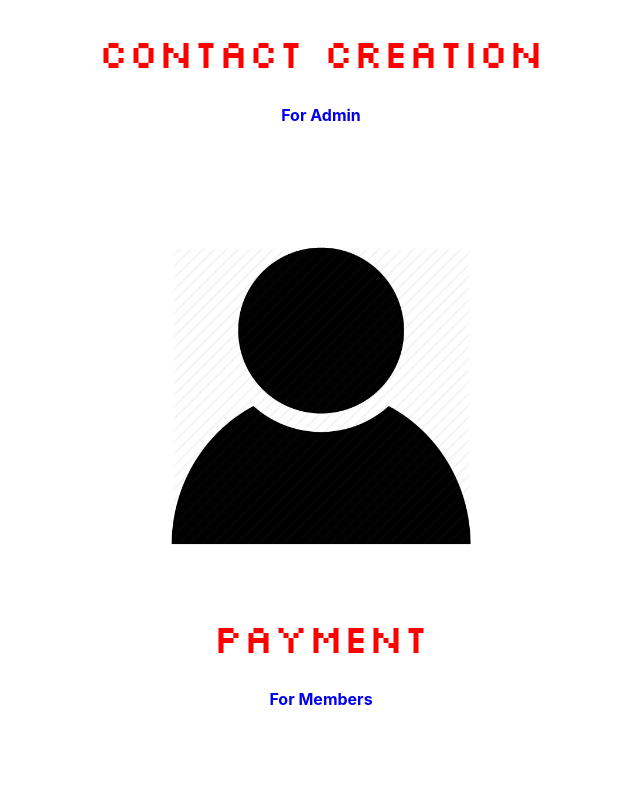
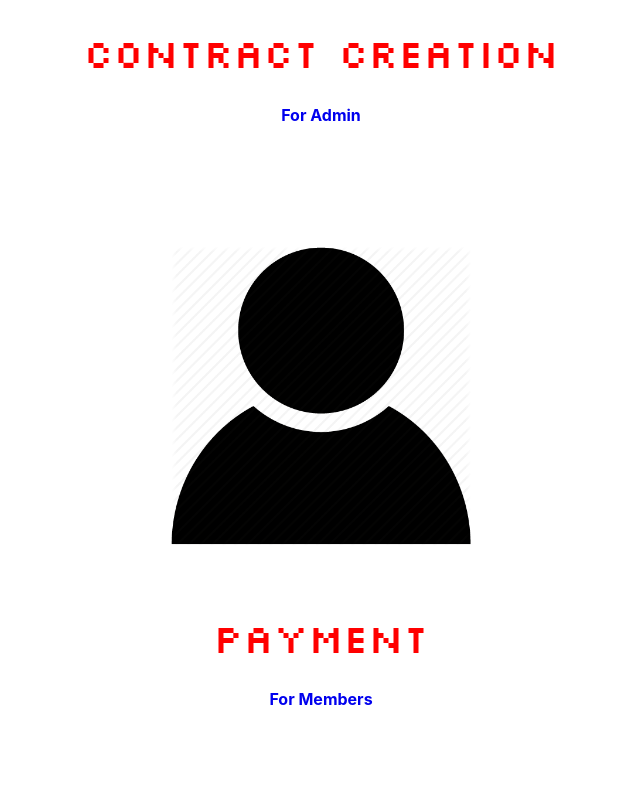
Before and after one commit to Banksy-said-hi/Dong-React, a React (Create React App) app: page / in a window 1280 px wide. Shown: the top 800 px of the page, without its empty margins (319-959 px from the left). Built offline with nearby package versions, Linux system fonts and the light colour scheme.

Commit message:
Home page typo fixing

```diff
--- a/src/components/Home.js
+++ b/src/components/Home.js
@@ -13,7 +13,7 @@
         <div className="App">
             <Link className="link" to="./creation">
                 <div className="home-card">
-                    <h1>Contact Creation</h1>
+                    <h1>Contract Creation</h1>
                     <h4>For Admin</h4>
                     <img className="home-image" src={admin}></img>
                 </div>
```
